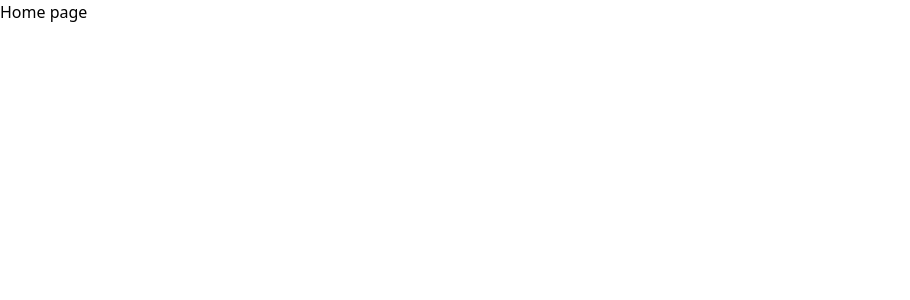
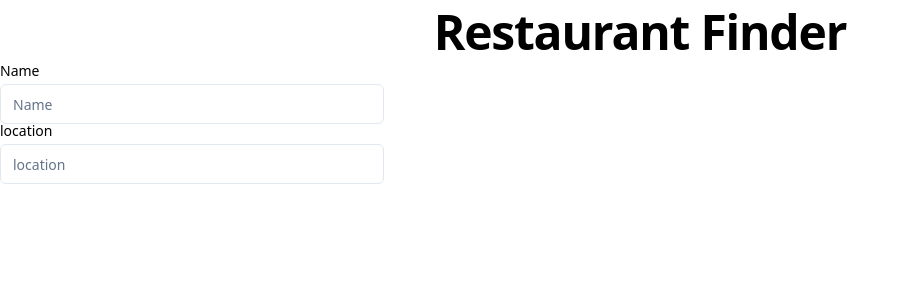
Before and after one commit to StasSytnykov/restaurants-review-app, a React (Vite) app in the folder client/: page / in a window 1280 px wide. Shown: the top 300 px of the page, without its empty margins (0-910 px from the left). Built offline with nearby package versions, Linux system fonts and the light colour scheme.

Commit message:
Add new components InputWithLabel, Label, Header, TypographyH1, Button.

```diff
--- a/client/package.json
+++ b/client/package.json
@@ -10,6 +10,8 @@
     "preview": "vite preview"
   },
   "dependencies": {
+    "@radix-ui/react-label": "^2.1.0",
+    "@radix-ui/react-slot": "^1.1.0",
     "class-variance-authority": "^0.7.0",
     "clsx": "^2.1.1",
     "lucide-react": "^0.436.0",
--- /dev/null
+++ b/client/src/InputWithLabel/index.tsx
@@ -0,0 +1,16 @@
+import { Input } from "@/components/ui/input";
+import { Label } from "@/components/ui/label";
+
+interface InputWithLabelProps {
+  name: string;
+  type: string;
+}
+
+export function InputWithLabel({ name, type }: InputWithLabelProps) {
+  return (
+    <div className="grid w-full max-w-sm items-center gap-1.5">
+      <Label htmlFor={type}>{name}</Label>
+      <Input type={type} id={type} placeholder={name} />
+    </div>
+  );
+}
--- /dev/null
+++ b/client/src/components/Header/index.tsx
@@ -0,0 +1,9 @@
+import { TypographyH1 } from "@/components/Typography";
+
+export const Header = () => {
+  return (
+    <header className="text-center my-2">
+      <TypographyH1 name="Restaurant Finder" />
+    </header>
+  );
+};
--- /dev/null
+++ b/client/src/components/NewRestaurantPanel/index.tsx
@@ -0,0 +1,11 @@
+import { InputWithLabel } from "@/InputWithLabel";
+
+export const NewRestaurantPanel = () => {
+  return (
+    <form>
+      <InputWithLabel name="Name" type="name" />
+      <InputWithLabel name="location" type="location" />
+      {/*<InputWithLabel name="location" type="location"/>*/}
+    </form>
+  );
+};
--- /dev/null
+++ b/client/src/components/Typography/index.tsx
@@ -0,0 +1,11 @@
+interface TypographyProps {
+  name: string;
+}
+
+export const TypographyH1 = ({ name }: TypographyProps) => {
+  return (
+    <h1 className="scroll-m-20 text-4xl font-extrabold tracking-tight lg:text-5xl">
+      {name}
+    </h1>
+  );
+};
--- /dev/null
+++ b/client/src/components/ui/button.tsx
@@ -0,0 +1,56 @@
+import * as React from "react"
+import { Slot } from "@radix-ui/react-slot"
+import { cva, type VariantProps } from "class-variance-authority"
+
+import { cn } from "@/lib/utils"
+
+const buttonVariants = cva(
+  "inline-flex items-center justify-center whitespace-nowrap rounded-md text-sm font-medium ring-offset-white transition-colors focus-visible:outline-none focus-visible:ring-2 focus-visible:ring-slate-950 focus-visible:ring-offset-2 disabled:pointer-events-none disabled:opacity-50 dark:ring-offset-slate-950 dark:focus-visible:ring-slate-300",
+  {
+    variants: {
+      variant: {
+        default: "bg-slate-900 text-slate-50 hover:bg-slate-900/90 dark:bg-slate-50 dark:text-slate-900 dark:hover:bg-slate-50/90",
+        destructive:
+          "bg-red-500 text-slate-50 hover:bg-red-500/90 dark:bg-red-900 dark:text-slate-50 dark:hover:bg-red-900/90",
+        outline:
+          "border border-slate-200 bg-white hover:bg-slate-100 hover:text-slate-900 dark:border-slate-800 dark:bg-slate-950 dark:hover:bg-slate-800 dark:hover:text-slate-50",
+        secondary:
+          "bg-slate-100 text-slate-900 hover:bg-slate-100/80 dark:bg-slate-800 dark:text-slate-50 dark:hover:bg-slate-800/80",
+        ghost: "hover:bg-slate-100 hover:text-slate-900 dark:hover:bg-slate-800 dark:hover:text-slate-50",
+        link: "text-slate-900 underline-offset-4 hover:underline dark:text-slate-50",
+      },
+      size: {
+        default: "h-10 px-4 py-2",
+        sm: "h-9 rounded-md px-3",
+        lg: "h-11 rounded-md px-8",
+        icon: "h-10 w-10",
+      },
+    },
+    defaultVariants: {
+      variant: "default",
+      size: "default",
+    },
+  }
+)
+
+export interface ButtonProps
+  extends React.ButtonHTMLAttributes<HTMLButtonElement>,
+    VariantProps<typeof buttonVariants> {
+  asChild?: boolean
+}
+
+const Button = React.forwardRef<HTMLButtonElement, ButtonProps>(
+  ({ className, variant, size, asChild = false, ...props }, ref) => {
+    const Comp = asChild ? Slot : "button"
+    return (
+      <Comp
+        className={cn(buttonVariants({ variant, size, className }))}
+        ref={ref}
+        {...props}
+      />
+    )
+  }
+)
+Button.displayName = "Button"
+
+export { Button, buttonVariants }
--- /dev/null
+++ b/client/src/components/ui/input.tsx
@@ -0,0 +1,25 @@
+import * as React from "react"
+
+import { cn } from "@/lib/utils"
+
+export interface InputProps
+  extends React.InputHTMLAttributes<HTMLInputElement> {}
+
+const Input = React.forwardRef<HTMLInputElement, InputProps>(
+  ({ className, type, ...props }, ref) => {
+    return (
+      <input
+        type={type}
+        className={cn(
+          "flex h-10 w-full rounded-md border border-slate-200 bg-white px-3 py-2 text-sm ring-offset-white file:border-0 file:bg-transparent file:text-sm file:font-medium placeholder:text-slate-500 focus-visible:outline-none focus-visible:ring-2 focus-visible:ring-slate-950 focus-visible:ring-offset-2 disabled:cursor-not-allowed disabled:opacity-50 dark:border-slate-800 dark:bg-slate-950 dark:ring-offset-slate-950 dark:placeholder:text-slate-400 dark:focus-visible:ring-slate-300",
+          className
+        )}
+        ref={ref}
+        {...props}
+      />
+    )
+  }
+)
+Input.displayName = "Input"
+
+export { Input }
--- /dev/null
+++ b/client/src/components/ui/label.tsx
@@ -0,0 +1,24 @@
+import * as React from "react"
+import * as LabelPrimitive from "@radix-ui/react-label"
+import { cva, type VariantProps } from "class-variance-authority"
+
+import { cn } from "@/lib/utils"
+
+const labelVariants = cva(
+  "text-sm font-medium leading-none peer-disabled:cursor-not-allowed peer-disabled:opacity-70"
+)
+
+const Label = React.forwardRef<
+  React.ElementRef<typeof LabelPrimitive.Root>,
+  React.ComponentPropsWithoutRef<typeof LabelPrimitive.Root> &
+    VariantProps<typeof labelVariants>
+>(({ className, ...props }, ref) => (
+  <LabelPrimitive.Root
+    ref={ref}
+    className={cn(labelVariants(), className)}
+    {...props}
+  />
+))
+Label.displayName = LabelPrimitive.Root.displayName
+
+export { Label }
--- a/client/src/routes/Home/index.tsx
+++ b/client/src/routes/Home/index.tsx
@@ -1,7 +1,15 @@
+import { Header } from "@/components/Header";
+import { NewRestaurantPanel } from "@/components/NewRestaurantPanel";
+
 export const Home = () => {
   return (
-    <section>
-      <h1>Home page</h1>
-    </section>
+    <>
+      <Header />
+      <main>
+        <section>
+          <NewRestaurantPanel />
+        </section>
+      </main>
+    </>
   );
 };
```
Also changed, not shown: 1 other file (tests, documents, lock files or other folders).
